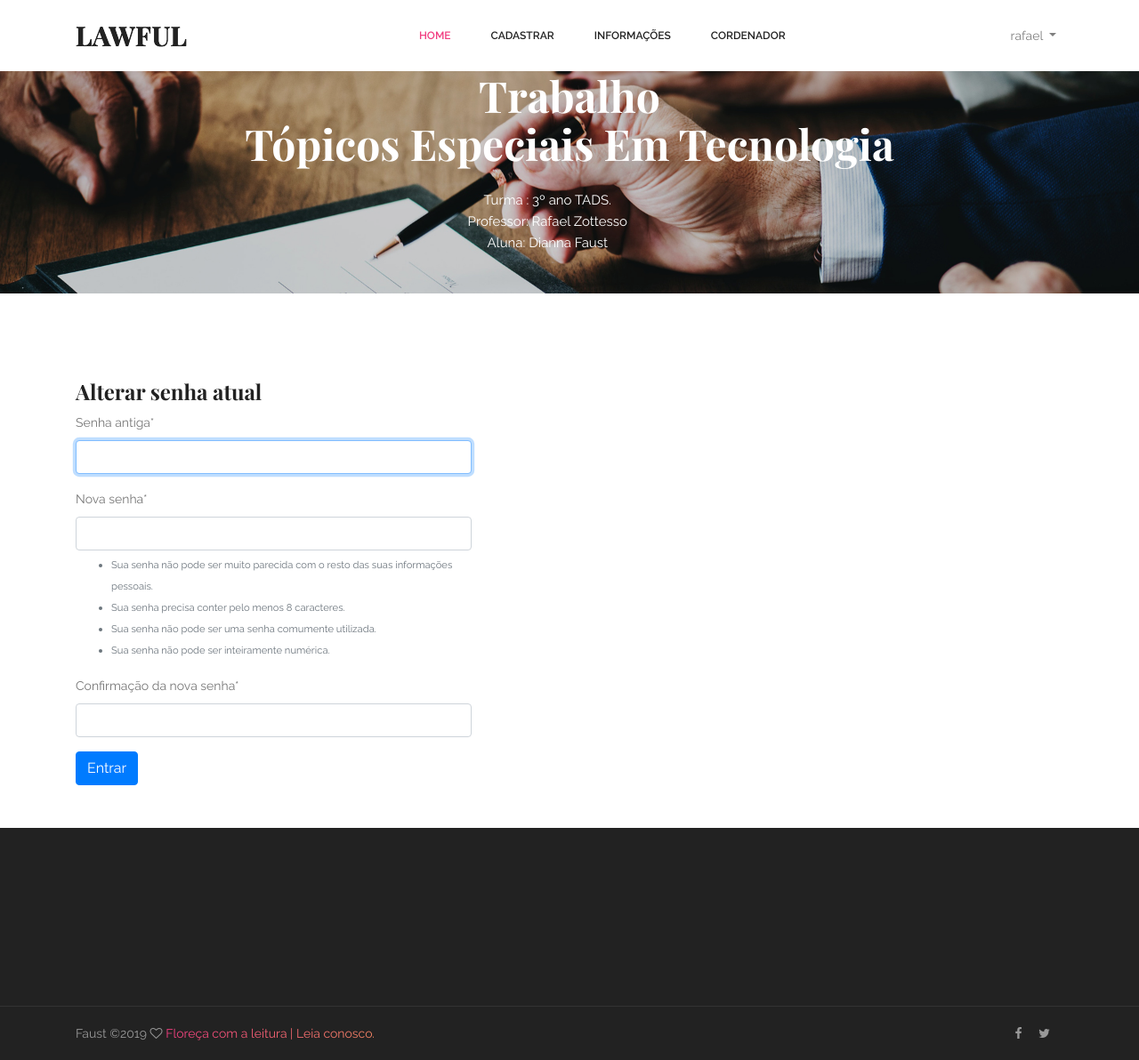
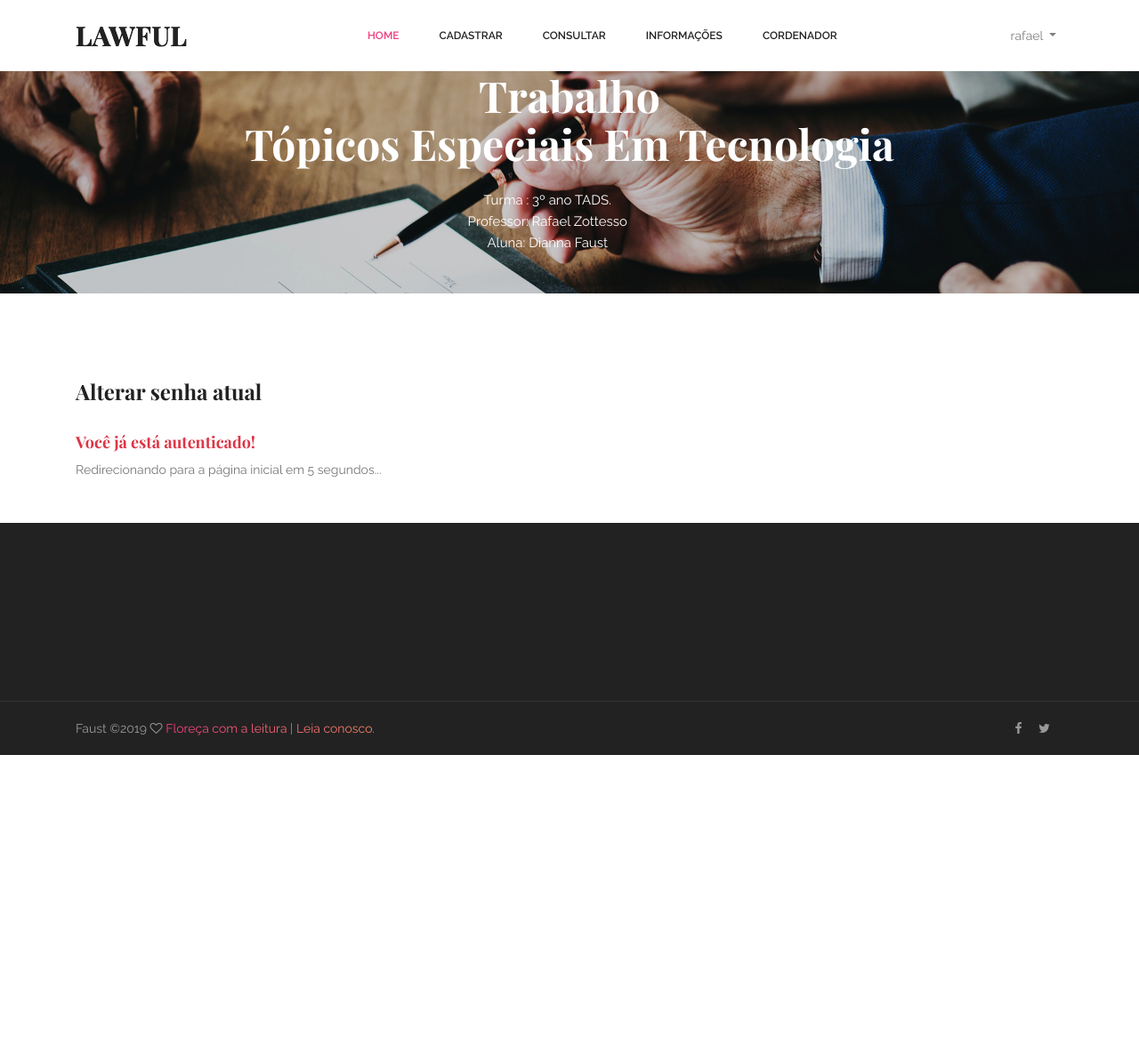
Before and after one commit to dianna15faust/tictac, a Django app: page /alterar-minha-senha/ in a window 1280 px wide. Shown: the whole page at 89% size. After the commit the page ends 849 px from the top, so only its background shows below. Run offline with Django 3.2, Linux system fonts and the light colour scheme; a user stored in the database is signed in; some libraries are stand-ins or nearby versions.

Commit message:
TEM QUE TERMINA ESSA PORRA

```diff
--- a/Django/adocao/templates/adocao/base.html
+++ b/Django/adocao/templates/adocao/base.html
@@ -28,7 +28,7 @@
 		<nav class="navbar navbar-expand-lg navbar-light">
 			<div class="container">
 				<!-- Brand and toggle get grouped for better mobile display -->
-				<a class="navbar-brand logo_h" href="index.html"><img src="img/logo.png" alt=""></a>
+				<a class="navbar-brand logo_h" ><img src="img/logo.png" alt=""></a>
 				<button class="navbar-toggler" type="button" data-toggle="collapse" data-target="#navbarSupportedContent"
 				 aria-controls="navbarSupportedContent" aria-expanded="false" aria-label="Toggle navigation">
 					<span class="icon-bar"></span>
@@ -38,7 +38,7 @@
 				<!-- Collect the nav links, forms, and other content for toggling -->
 				<div class="collapse navbar-collapse offset" id="navbarSupportedContent">
 					<ul class="nav navbar-nav menu_nav ml-auto">
-						<li class="nav-item active"><a class="nav-link" href="">Home</a></li>
+						<li class="nav-item active"><a class="nav-link" href="{% url 'index' %}">Home</a></li>
 						<li class="nav-item submenu dropdown">
 							<a href="#" class="nav-link dropdown-toggle" data-toggle="dropdown" role="button" aria-haspopup="true"
 							 aria-expanded="false">Cadastrar</a>
@@ -46,6 +46,15 @@
 								<li class="nav-item"><a class="nav-link" href="{% url 'cadastrar-pessoa' %}"> Cadastrar Usuário</a></li>
 								<li class="nav-item"><a class="nav-link" href="{% url 'cadastrar-estado' %}">Cadastrar Estado</a></li>
 								<li class="nav-item"><a class="nav-link" href="{% url 'cadastrar-cidade' %}">Cadastrar Cidade</a></li>
+							</ul>
+						</li>
+						<li class="nav-item submenu dropdown">
+							<a href="#" class="nav-link dropdown-toggle" data-toggle="dropdown" role="button" aria-haspopup="true"
+							 aria-expanded="false">Consultar</a>
+							<ul class="dropdown-menu">
+								<li class="nav-item"><a class="nav-link" href=""> Listar Usuário</a></li>
+								<li class="nav-item"><a class="nav-link" href="{% url 'lista_estado' %}">Listar Estado</a></li>
+								<li class="nav-item"><a class="nav-link" href="">Listar Cidade</a></li>
 							</ul>
 						</li>
 						<li class="nav-item submenu dropdown">
@@ -64,7 +73,7 @@
 								</ul>
 							</li>
 					</ul>
-
+					<!-- Início do menu à direita -->
 					<ul class="navbar-nav ml-auto">
 						{% if request.user.is_authenticated %}
 						<li class="nav-item dropdown">
@@ -73,6 +82,8 @@
 							{{ request.user.username }}
 						  </a>
 						  <div class="dropdown-menu" aria-labelledby="navbarDropdown">
+							<a class="dropdown-item" href="{% url 'alterar-senha' %}">
+							  <i class="fa fa-key" aria-hidden="true"></i> Alterar senha</a>
 							<div class="dropdown-divider"></div>
 							<a class="dropdown-item" href="{% url 'logout' %}">
 							  <i class="fa fa-sign-out" aria-hidden="true"></i> Sair</a>
@@ -87,6 +98,8 @@
 						</li>
 						{% endif %}
 					  </ul>
+
+			  <!-- Fim do menu -->
 				</div>
 			</div>
 		</nav>
--- a/Django/adocao/views.py
+++ b/Django/adocao/views.py
@@ -26,6 +26,7 @@ class PaginaInicialView(TemplateView):
     # Nome do arquivo que vai ser utilizado para renderizar
     # esta página/método/classe
     template_name = "adocao/index.html"
+
 
 # Página "Sobre"
 class SobreView(TemplateView):
--- a/Django/usuarios/templates/usuarios/login.html
+++ b/Django/usuarios/templates/usuarios/login.html
@@ -14,15 +14,28 @@
 
     <div class="row">
         <div class="col-lg-5">
+
+            {% if request.user.is_authenticated %}
+
+            <h4 class="mt-4 text-danger">Você já está autenticado!</h4>
+
+            Redirecionando para a página inicial em 5 segundos...
+            <meta http-equiv="Refresh" content="5; url={% url 'base' %}" />
+
+            {% else %}
+
             <form method="post">
                 <!-- Todo formulário tem que ter essa validação -->
                 {% csrf_token %}
                 <!-- Gera o formulário -->
                 {{ form|crispy }}
-                <button type="submit" class="btn btn-primary">
-                    Entrar
+                <button type="submit" class="btn {{ classe }}">
+                    {{ botao }}
                 </button>
             </form>
+
+            {% endif %}
+
         </div>
     </div>
 
--- a/Django/usuarios/urls.py
+++ b/Django/usuarios/urls.py
@@ -8,15 +8,23 @@ urlpatterns = [
 
     path('login/', auth_views.LoginView.as_view(
         template_name='usuarios/login.html',
-        extra_context={'titulo': 'Autenticação'}
+        extra_context={
+            'titulo': 'Autenticação',
+            'botao': 'Entrar',
+            'classe': 'btn-primary'
+            }
     ), name='login'),
 
     path('sair/', auth_views.LogoutView.as_view(), name="logout"),
 
     path('alterar-minha-senha/', auth_views.PasswordChangeView.as_view(
         template_name='usuarios/login.html',
-        extra_context={'titulo': 'Alterar senha atual'},
+        extra_context={
+            'titulo': 'Alterar senha atual',
+            'botao': 'Alterar',
+            'classe': 'btn-success'
+            },
         success_url=reverse_lazy('index')
-        ), name="alterar-senha"),
+    ), name="alterar-senha"),
 
 ]
```
Also changed, not shown: Django/adocao/templates/adocao/index.html (+11 -4 lines), Django/adocao/templates/adocao/lista_estado.html (+5 -4 lines), Django/db.sqlite3.
